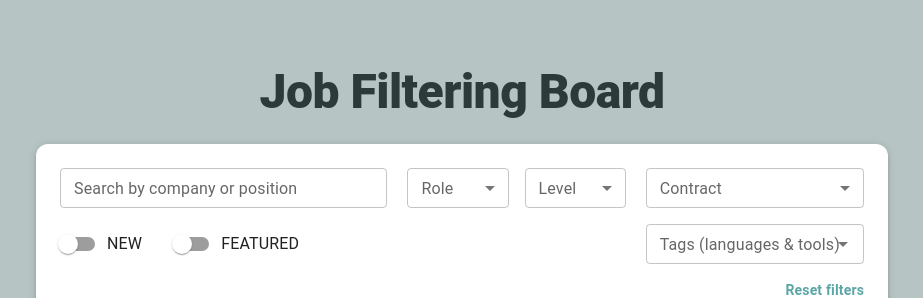
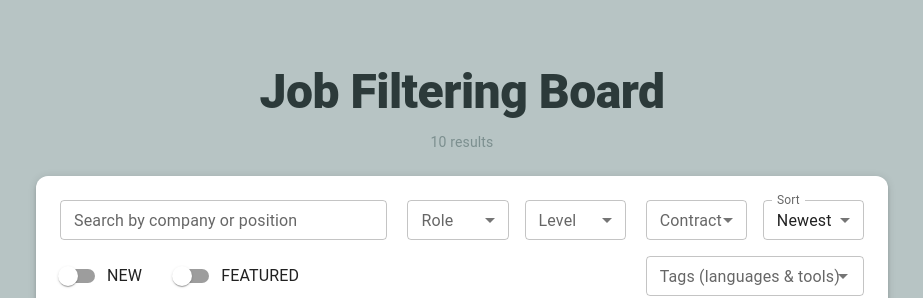
Before and after one commit to simonecontidev/next-js-job-filtering-board, a Next.js app: page / in a window 1280 px wide. Shown: the top 298 px of the page, without its empty margins (178-1101 px from the left). Built offline with nearby package versions, Linux system fonts and the light colour scheme.

Commit message:
click tag add filter tag
Signed-off-by: simonecontidev <barriotropical@gmail.com>

```diff
--- a/src/app/page.tsx
+++ b/src/app/page.tsx
@@ -21,6 +21,8 @@ import JobListing from "../components/JobListing";
 
 type Job = typeof data[number];
 
+type SortKey = "recent" | "company" | "role" | "level";
+
 export default function Home() {
   // -------- Stato filtri
   const [search, setSearch] = React.useState("");
@@ -30,6 +32,7 @@ export default function Home() {
   const [level, setLevel] = React.useState<string | "">("");
   const [contract, setContract] = React.useState<string | "">("");
   const [selectedTags, setSelectedTags] = React.useState<string[]>([]);
+  const [sortBy, setSortBy] = React.useState<SortKey>("recent");
 
   // -------- Opzioni derivate dai dati
   const roles = React.useMemo(
@@ -53,25 +56,23 @@ export default function Home() {
     return Array.from(tags).sort();
   }, []);
 
-  // -------- Filtro principale
+  // -------- Filtro + Ordinamento
   const filtered: Job[] = React.useMemo(() => {
     const q = search.trim().toLowerCase();
 
-    return data.filter((job) => {
+    const out = data.filter((job) => {
       if (onlyNew && !job.new) return false;
       if (onlyFeatured && !job.featured) return false;
       if (role && job.role !== role) return false;
       if (level && job.level !== level) return false;
       if (contract && job.contract !== contract) return false;
 
-      // filtro per tag
       if (selectedTags.length > 0) {
         const jobTags = new Set([...job.languages, ...job.tools]);
         const allIncluded = selectedTags.every((t) => jobTags.has(t));
         if (!allIncluded) return false;
       }
 
-      // filtro testuale
       if (q) {
         const haystack = `${job.company} ${job.position} ${job.role} ${job.level}`.toLowerCase();
         if (!haystack.includes(q)) return false;
@@ -79,7 +80,14 @@ export default function Home() {
 
       return true;
     });
-  }, [search, onlyNew, onlyFeatured, role, level, contract, selectedTags]);
+
+    // Ordinamento
+    if (sortBy === "company") return out.slice().sort((a, b) => a.company.localeCompare(b.company));
+    if (sortBy === "role") return out.slice().sort((a, b) => a.role.localeCompare(b.role));
+    if (sortBy === "level") return out.slice().sort((a, b) => a.level.localeCompare(b.level));
+    // "recent" mantiene l'ordine del JSON (puoi collegarlo a un campo data futuro)
+    return out;
+  }, [search, onlyNew, onlyFeatured, role, level, contract, selectedTags, sortBy]);
 
   // -------- Reset rapido
   const handleReset = () => {
@@ -90,7 +98,12 @@ export default function Home() {
     setLevel("");
     setContract("");
     setSelectedTags([]);
+    setSortBy("recent");
   };
+
+  // -------- Click su tag dalla card → aggiunge ai filtri
+  const handleTagClick = (tag: string) =>
+    setSelectedTags((prev) => (prev.includes(tag) ? prev : [...prev, tag]));
 
   return (
     <Container maxWidth="md" sx={{ py: 8 }}>
@@ -101,11 +114,14 @@ export default function Home() {
           fontWeight: 800,
           textAlign: "center",
           color: "#2C3A3A",
-          mb: 3,
+          mb: 1.5,
           letterSpacing: "-0.5px",
         }}
       >
         Job Filtering Board
+      </Typography>
+      <Typography variant="body2" align="center" sx={{ color: "#7C8F8F", mb: 3 }}>
+        {filtered.length} result{filtered.length === 1 ? "" : "s"}
       </Typography>
 
       {/* ------------------ FILTER BAR ------------------ */}
@@ -175,8 +191,9 @@ export default function Home() {
             </FormControl>
           </Box>
 
-          {/* Contract + Tags */}
+          {/* Contract + Sort + Tags */}
           <Box sx={{ display: "grid", gap: 2 }}>
+            <Box sx={{ display: "grid", gridTemplateColumns: { xs: "1fr", sm: "1fr 1fr" }, gap: 2 }}>
               <FormControl size="small">
                 <InputLabel>Contract</InputLabel>
                 <Select
@@ -193,6 +210,23 @@ export default function Home() {
                 </Select>
               </FormControl>
 
+              {/* SORT */}
+              <FormControl size="small">
+                <InputLabel>Sort</InputLabel>
+                <Select
+                  label="Sort"
+                  value={sortBy}
+                  onChange={(e) => setSortBy(e.target.value as SortKey)}
+                >
+                  <MenuItem value="recent">Newest</MenuItem>
+                  <MenuItem value="company">Company A–Z</MenuItem>
+                  <MenuItem value="role">Role A–Z</MenuItem>
+                  <MenuItem value="level">Level A–Z</MenuItem>
+                </Select>
+              </FormControl>
+            </Box>
+
+            {/* TAGS */}
             <Autocomplete
               multiple
               size="small"
@@ -246,13 +280,38 @@ export default function Home() {
           contract={job.contract}
           languages={job.languages}
           tools={job.tools}
+          // ⬇️ FEATURE 3: click sui tag per aggiungere al filtro
+          // Per farlo funzionare: in JobListing aggiungi prop opzionale `onTagClick?: (tag: string) => void`
+          // e usa onClick={...} sui chip/tag.
+          onTagClick={handleTagClick as any}
         />
       ))}
 
+      {/* ------------------ EMPTY STATE PREMIUM (FEATURE 5) ------------------ */}
       {filtered.length === 0 && (
-        <Typography sx={{ textAlign: "center", color: "#7C8F8F", mt: 6 }}>
-          No results. Try adjusting the filters.
+        <Paper
+          variant="outlined"
+          sx={{ textAlign: "center", py: 6, borderRadius: 3, color: "#7C8F8F" }}
+        >
+          <Typography variant="h6" sx={{ fontWeight: 700, mb: 1, color: "#2C3A3A" }}>
+            No results found
           </Typography>
+          <Typography variant="body2" sx={{ mb: 2 }}>
+            Try changing role, level, or add/remove tags.
+          </Typography>
+          <Box
+            component="span"
+            onClick={handleReset}
+            sx={{
+              color: "#5CA5A5",
+              fontWeight: 600,
+              cursor: "pointer",
+              "&:hover": { textDecoration: "underline" },
+            }}
+          >
+            Reset filters
+          </Box>
+        </Paper>
       )}
     </Container>
   );
--- a/src/components/JobListing.tsx
+++ b/src/components/JobListing.tsx
@@ -16,6 +16,8 @@ interface Props {
   contract: string;
   languages: string[];
   tools: string[];
+  /** Called when a tag (language/tool) is clicked */
+  onTagClick?: (tag: string) => void;
 }
 
 const JobListing = ({
@@ -30,7 +32,15 @@ const JobListing = ({
   contract,
   languages,
   tools,
+  onTagClick,
 }: Props) => {
+  const handleKeyDown = (e: React.KeyboardEvent<HTMLDivElement>, tag: string) => {
+    if (e.key === "Enter" || e.key === " ") {
+      e.preventDefault();
+      onTagClick?.(tag);
+    }
+  };
+
   return (
     <Paper
       elevation={featured ? 6 : 2}
@@ -146,7 +156,7 @@ const JobListing = ({
         </Box>
       </Box>
 
-      {/* RIGHT: skill tags */}
+      {/* RIGHT: skill tags (clickable) */}
       <Box
         sx={{
           display: "flex",
@@ -158,6 +168,11 @@ const JobListing = ({
         {[...languages, ...tools].map((tag) => (
           <Box
             key={tag}
+            role="button"
+            tabIndex={0}
+            aria-label={`Filter by ${tag}`}
+            onClick={() => onTagClick?.(tag)}
+            onKeyDown={(e) => handleKeyDown(e, tag)}
             sx={{
               backgroundColor: "rgba(92,165,165,0.12)",
               color: "#5CA5A5",
@@ -168,9 +183,13 @@ const JobListing = ({
               fontSize: 13,
               cursor: "pointer",
               transition: "all 0.25s ease",
+              outline: "none",
               "&:hover": {
                 backgroundColor: "#5CA5A5",
                 color: "white",
+              },
+              "&:focus-visible": {
+                boxShadow: "0 0 0 3px rgba(92,165,165,0.35)",
               },
             }}
           >
```
Lines whose indentation alone changed are shown as unchanged.
